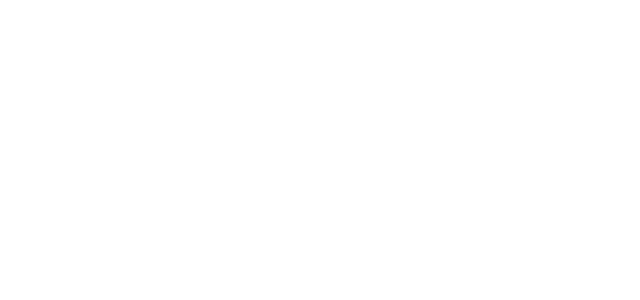
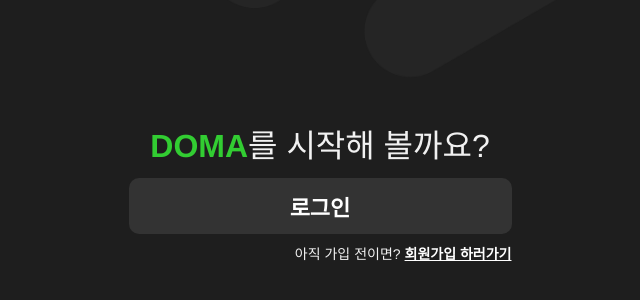
Before and after one commit to Team-MindWay/dormitory-manager-frontend, a React (Create React App) app: page / in a window 1280 px wide. Shown: the part 210-510 px from the top of the page, without its empty margins (320-960 px from the left). Built offline with nearby package versions, Linux system fonts and the light colour scheme.

Commit message:
Feat: 로그인 페이지 배경 및 UI 스타일링 적용

```diff
--- a/src/App.js
+++ b/src/App.js
@@ -1,8 +1,9 @@
 import React from 'react';
-
+import LoginPage from './pages/LoginPage';
 const App = () => {
   return (
     <div>
+      <LoginPage />
     </div>
   );
 };
--- /dev/null
+++ b/src/components/LoginBackground.jsx
@@ -0,0 +1,8 @@
+import React from "react";
+import "../styles/loginBackground.css";
+
+const LoginBackground = () => {
+    return <div className="login-background"></div>;
+};
+
+export default LoginBackground;
--- /dev/null
+++ b/src/components/LoginBox.jsx
@@ -0,0 +1,22 @@
+import React from "react";
+import "../styles/loginBox.css";
+
+const LoginBox = () => {
+    return (
+        <div className="login-box">
+            <div className="title">
+                <span className="logo-text">DOMA</span>
+                를 시작해 볼까요?
+            </div>
+
+            <button className="login-button">로그인</button>
+            <div className="signup-container">
+                <p className="signup-text">아직 가입 전이면?</p>
+                <p className="signup-link">회원가입 하러가기</p>
+            </div>
+
+        </div>
+    );
+};
+
+export default LoginBox;
--- /dev/null
+++ b/src/pages/LoginPage.jsx
@@ -0,0 +1,15 @@
+import React from "react";
+import LoginBackground from "../components/LoginBackground";
+import LoginBox from "../components/LoginBox";
+import "../styles/global.css";
+
+const LoginPage = () => {
+    return (
+        <div className="login-page">
+            <LoginBackground />
+            <LoginBox />
+        </div>
+    );
+};
+
+export default LoginPage;
--- /dev/null
+++ b/src/styles/global.css
@@ -0,0 +1,24 @@
+/* 전체 기본 스타일 설정 */
+html,
+body {
+    margin: 0;
+    padding: 0;
+    width: 100%;
+    height: 100%;
+    background-color: #1e1e1e;
+    display: flex;
+    justify-content: center;
+    align-items: center;
+}
+
+/* 로그인 페이지 중앙 정렬 */
+.login-page {
+    display: flex;
+    flex-direction: column;
+    align-items: center;
+    justify-content: center;
+    width: 100%;
+    min-height: 100vh;
+    position: relative;
+    z-index: 1;
+}
--- /dev/null
+++ b/src/styles/loginBackground.css
@@ -0,0 +1,13 @@
+.login-background {
+    position: fixed;
+    top: 0;
+    left: 0;
+    width: 100vw;
+    height: 100vh;
+    background-image: url("../assets/images/background.png");
+    background-size: 60%;
+    /* 배경 이미지 크기 줄이기 */
+    background-position-x: 100%;
+    background-repeat: no-repeat;
+    z-index: -1;
+}
--- /dev/null
+++ b/src/styles/loginBox.css
@@ -0,0 +1,69 @@
+/* 로그인 박스 전체 */
+.login-box {
+    display: flex;
+    flex-direction: column;
+    align-items: center;
+    gap: 12px;
+    width: 383px;
+    text-align: center;
+    position: fixed;
+}
+
+
+/* 타이틀 */
+.title {
+    font-size: 32px;
+    font-family: "SUIT-Medium", Helvetica;
+    font-weight: 500;
+    color: #f1f1f1;
+}
+
+/* 로고 텍스트 */
+.logo-text {
+    font-size: 32px;
+    font-family: "SUIT-Heavy", Helvetica;
+    font-weight: 700;
+    color: limegreen;
+}
+
+/*  로그인 버튼 */
+.login-button {
+    width: 100%;
+    padding: 12px 0;
+    font-size: 22px;
+    font-family: "SUIT-SemiBold", Helvetica;
+    font-weight: 600;
+    background-color: #333;
+    color: white;
+    border: none;
+    border-radius: 10px;
+    cursor: pointer;
+}
+
+/*  회원가입 컨테이너 */
+.signup-container {
+    display: flex;
+    align-items: center;
+    justify-content: flex-end;
+    height: 14px;
+    width: 100%;
+    gap: 4px;
+}
+
+/*  회원가입 텍스트 */
+.signup-text {
+    font-size: 14px;
+    font-family: "SUIT-Medium", Helvetica;
+    font-weight: 500;
+    color: #f1f1f1;
+}
+
+/*  회원가입 링크 */
+.signup-link {
+    font-size: 14px;
+    font-family: "SUIT-SemiBold", Helvetica;
+    font-weight: 600;
+    color: white;
+    cursor: pointer;
+    text-decoration: underline;
+}
```
Also changed, not shown: src/assets/images/background.png (added), src/logo.svg (deleted).
